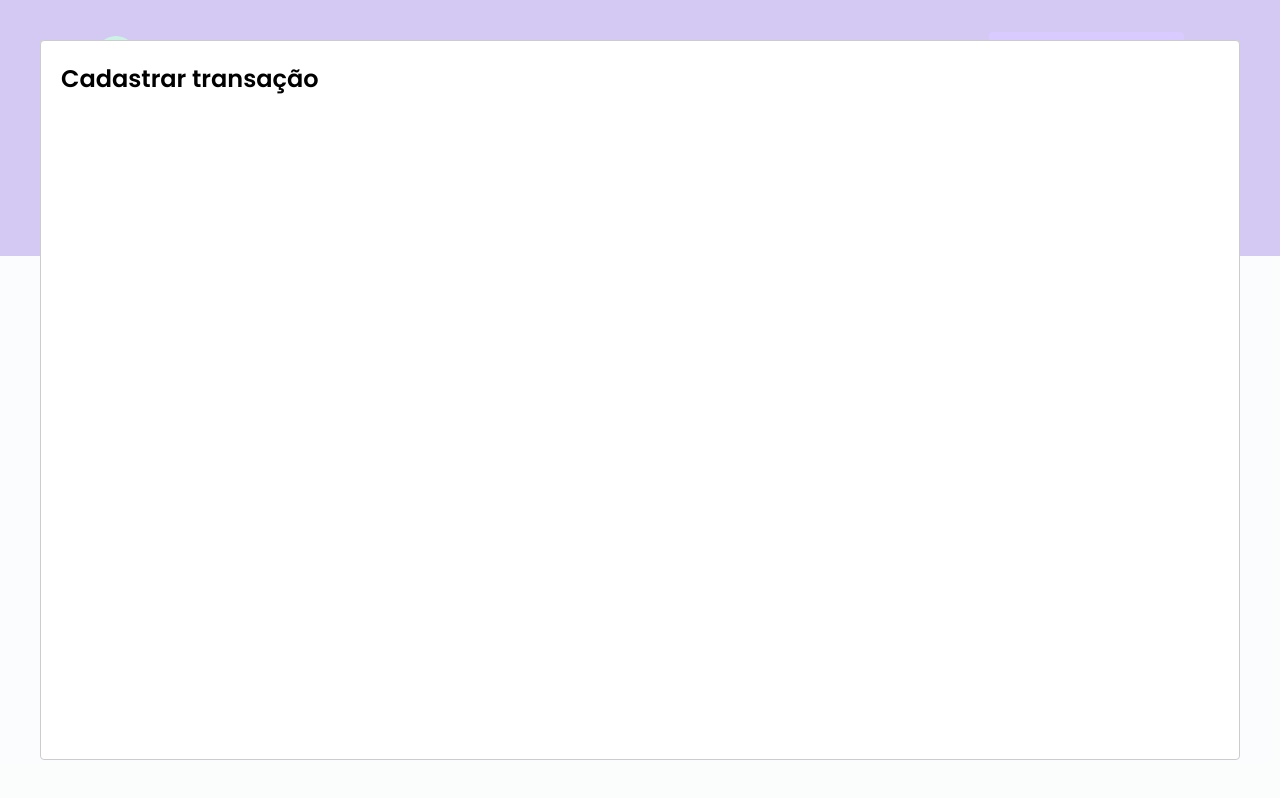
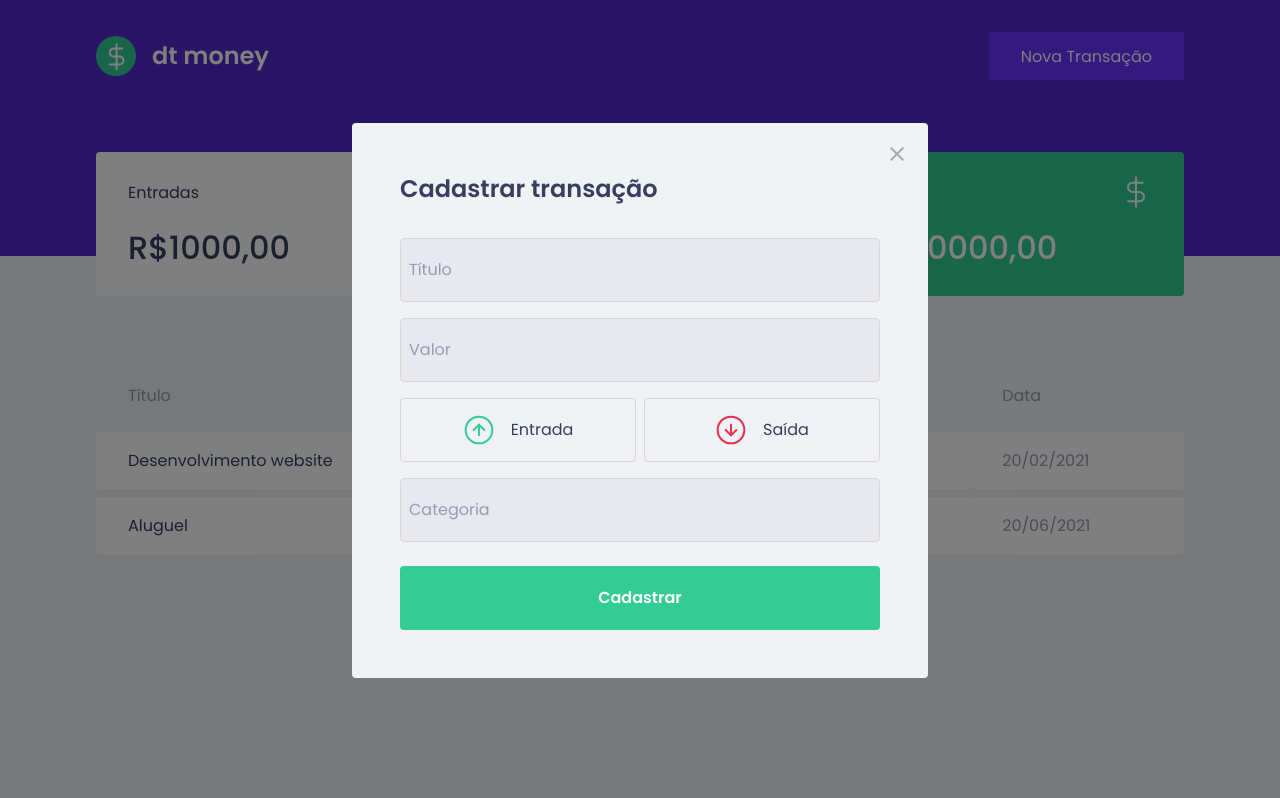
Before and after one commit to Jefferson066/rocketseat-dtmoney, a React (Create React App) app: page / in a window 1280 px wide. Both pictures are taken after a click on the button "Nova Transação". Built offline with nearby package versions, Linux system fonts and the light colour scheme; no server answers; what miragejs would draw is missing.

Commit message:
adicionando estilo no modal

```diff
--- a/package.json
+++ b/package.json
@@ -5,6 +5,7 @@
   "dependencies": {
     "axios": "^0.21.4",
     "miragejs": "^0.1.41",
+    "polished": "^4.1.3",
     "react": "^17.0.2",
     "react-dom": "^17.0.2",
     "react-modal": "^3.14.3",
--- a/src/App.tsx
+++ b/src/App.tsx
@@ -3,6 +3,8 @@
 import { GlobalStyle } from "./styles/global";
 import { useState } from 'react';
 import Modal from 'react-modal';
+import { NewTransactionModal } from "./components/NewTransactionModal";
+
 
 Modal.setAppElement('#root');
 
@@ -20,12 +22,11 @@
     <>
       <Header onOpenNewTransactionModal={handleOpenNewTransactionModal}/>
       <Dashboard />
-      <Modal
-          isOpen={isNewTransactionModalOpen}
-          onRequestClose={handleCloseNewTransactionModal}
-        >
-          <h2>Cadastrar transação</h2>
-        </Modal>
+      <NewTransactionModal
+        isOpen={isNewTransactionModalOpen}
+       onRequestClose={handleCloseNewTransactionModal}
+      />
+
       <GlobalStyle />
     </>
   );
--- /dev/null
+++ b/src/components/NewTransactionModal/index.tsx
@@ -0,0 +1,55 @@
+import Modal from 'react-modal';
+import closeImg from '../../assets/close.svg';
+import incomeImg from '../../assets/income.svg';
+import outcomeImg from '../../assets/outcome.svg';
+import { Container, TransactionTypeContainer } from './styles';
+
+interface NewTransactionModalProps {
+  isOpen: boolean,
+  onRequestClose: () => void,
+}
+
+export function NewTransactionModal( {isOpen, onRequestClose}: NewTransactionModalProps ) {
+
+  return(
+    <Modal
+      isOpen={isOpen}
+      onRequestClose={onRequestClose}
+      overlayClassName="react-modal-overlay"
+      className="react-modal-content"
+    >
+      <button
+        type="button"
+        onClick={onRequestClose}
+        className="react-modal-close"
+      >
+        <img src={closeImg} alt="Fechar modal"/>
+      </button>
+      <Container>
+        <h2>Cadastrar transação</h2>
+
+        <input type="text" placeholder="Título"/>
+        <input type="number" placeholder="Valor"/>
+          <TransactionTypeContainer>
+
+            <button
+              type="button"
+            >
+              <img src={incomeImg} alt="Entrada"/>
+              <span>Entrada</span>
+            </button>
+
+            <button
+              type="button"
+            >
+              <img src={outcomeImg} alt="Saída"/>
+              <span>Saída</span>
+            </button>
+
+          </TransactionTypeContainer>
+        <input type="text" placeholder="Categoria"/>
+        <button type="submit"> Cadastrar</button>
+      </Container>
+     </Modal>
+  );
+}
--- /dev/null
+++ b/src/components/NewTransactionModal/styles.ts
@@ -0,0 +1,85 @@
+import styled from "styled-components";
+import { darken } from 'polished';
+
+export const Container = styled.form`
+  h2 {
+    color: var(--text-title);
+    font-size: 1.5rem;
+    margin-bottom: 2rem;
+  }
+
+  input{
+    width: 100%;
+    padding: 0 0.5rem;
+    height: 4rem;
+    border-radius: 0.25rem;
+
+    border: 1px solid #d7d7d7;
+    background: #e7e9ee;
+
+    font-size: 1rem;
+    font-weight: 400;
+
+    &::placeholder {
+      color: var(--text-body);
+    }
+
+    & + input {
+      margin-top: 1rem;
+    }
+  }
+  button[type="submit"] {
+    width: 100%;
+    padding: 0 1.5rem;
+    height: 4rem;
+    border-radius: 0.25rem;
+    background: var(--green);
+    color: #FFF;
+    border: 0;
+    font-size: 1rem;
+    margin-top: 1.5rem;
+    font-weight: 600;
+
+    transition: filter 0.2s;
+    &:hover {
+      filter: brightness(0.9);
+    }
+  }
+`
+
+export const TransactionTypeContainer = styled.div`
+  margin: 1rem 0;
+  display: grid;
+  grid-template-columns: 1fr 1fr;
+  gap: 0.5rem;
+
+  button {
+    height: 4rem;
+    border: 1px solid #d7d7d7;
+    border-radius: 0.25rem;
+
+    background: transparent;
+
+    display: flex;
+    align-items: center;
+    justify-content: center;
+
+    transition: border-color 0.2s;
+
+    &:hover {
+      border-color: ${darken(0.1, '#d7d7d7')};
+    }
+
+    img {
+      width: 20;
+      height: 20;
+    }
+
+    span {
+      display: inline-block;
+      margin-left: 1rem;
+      font-size: 1rem;
+      color: var(--text-title)
+    }
+  }
+`
--- a/src/styles/global.ts
+++ b/src/styles/global.ts
@@ -55,5 +55,38 @@
     cursor: not-allowed;
   }
 
+  .react-modal-overlay{
+    background: rgba(0, 0, 0, 0.5);
+    position: fixed;
+    top:0;
+    bottom: 0;
+    right: 0;
+    left: 0;
+    display: flex;
+    align-items: center;
+    justify-content: center;
 
+  }
+  .react-modal-content{
+    width: 100%;
+    max-width: 576px;
+    background: var(--background);
+    padding: 3rem;
+    position: relative;
+    border-radius: 0.25rem;
+  }
+
+  .react-modal-close {
+    position: absolute;
+    right: 1.5rem;
+    top: 1.5rem;
+    border: 0;
+    background: transparent;
+
+    transition: 0.2s;
+
+    & :hover {
+      filter: brightness(0.8);
+    }
+  }
 `
```
Also changed, not shown: 1 other file (tests, documents, lock files or other folders).
